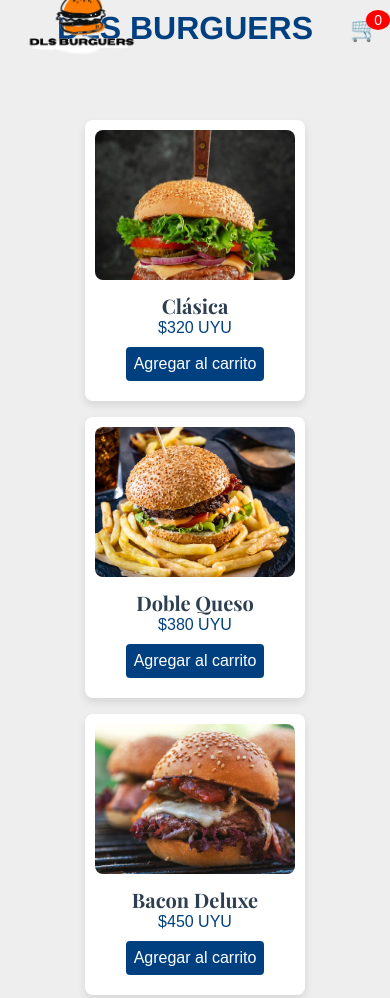
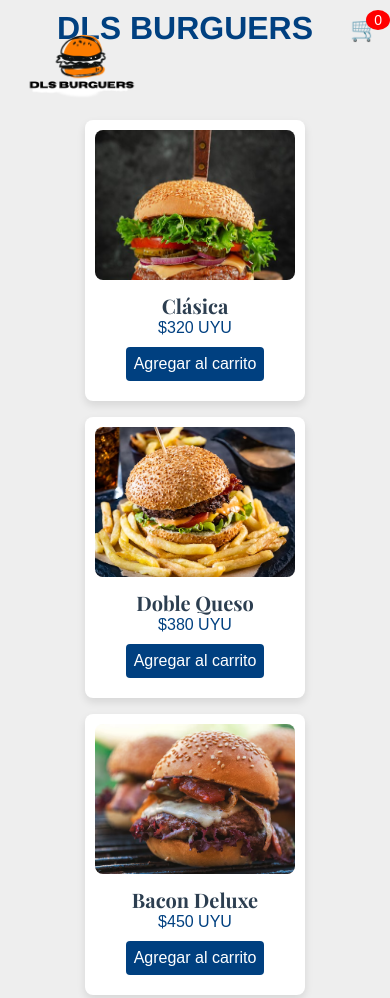
Before and after one commit to ThomasdelosSantos/DLSBRUGUERS, a plain HTML site: page index.html in a window 390 px wide. Shown: the top 998 px of the page. Drawn offline with nearby package versions, Linux system fonts and the light colour scheme.

Commit message:
style.css

```diff
--- a/style.css
+++ b/style.css
@@ -28,11 +28,15 @@ h1 {
     font-family: 'Franklin Gothic Medium', 'Arial Narrow', Arial, sans-serif;
 }
 
-/* Contenedor del logo a la izquierda */
 .logo {
     position: absolute;
-    left: 20px; /* Mueve el logo a la izquierda */
+    left: 20px;
+    top: 10px;
+    max-width: 100%; /* Hace que el logo se ajuste al contenedor */
+    height: auto; /* Mantiene la proporción original del logo */
+    width: 150px; /* Puedes ajustar el tamaño inicial si lo deseas */
 }
+
 
 .logo img {
     width: 120px; /* Ajusta el tamaño del logo */
@@ -218,3 +222,9 @@ button {
 button:hover {
     background-color: #45a049;
 }
+
+@media (max-width: 768px) {
+    .logo {
+        width: 120px; /* Tamaño más pequeño en pantallas pequeñas */
+    }
+}
```
